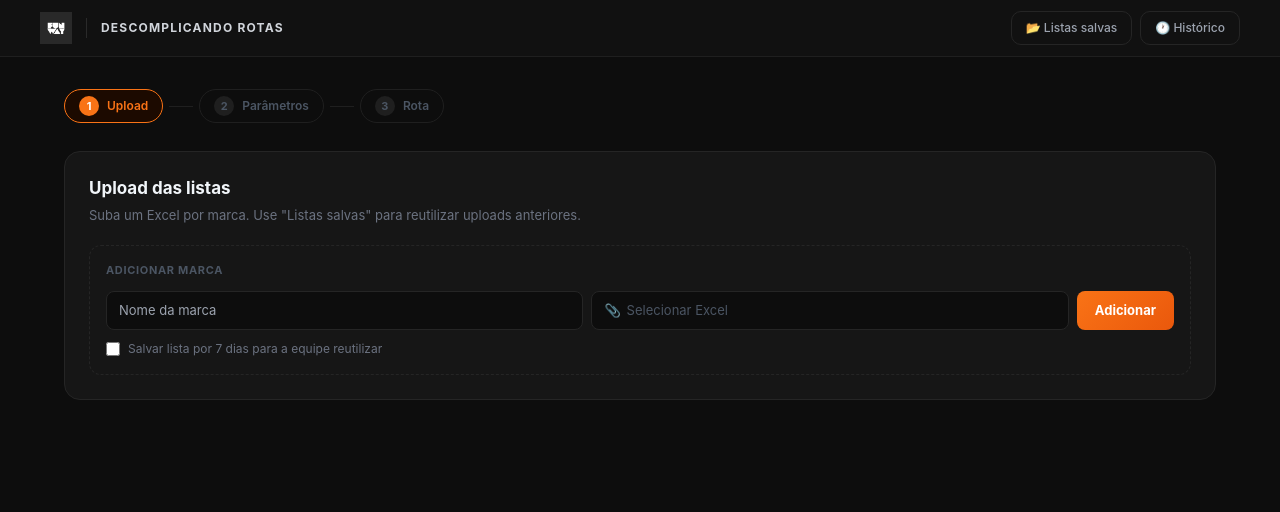
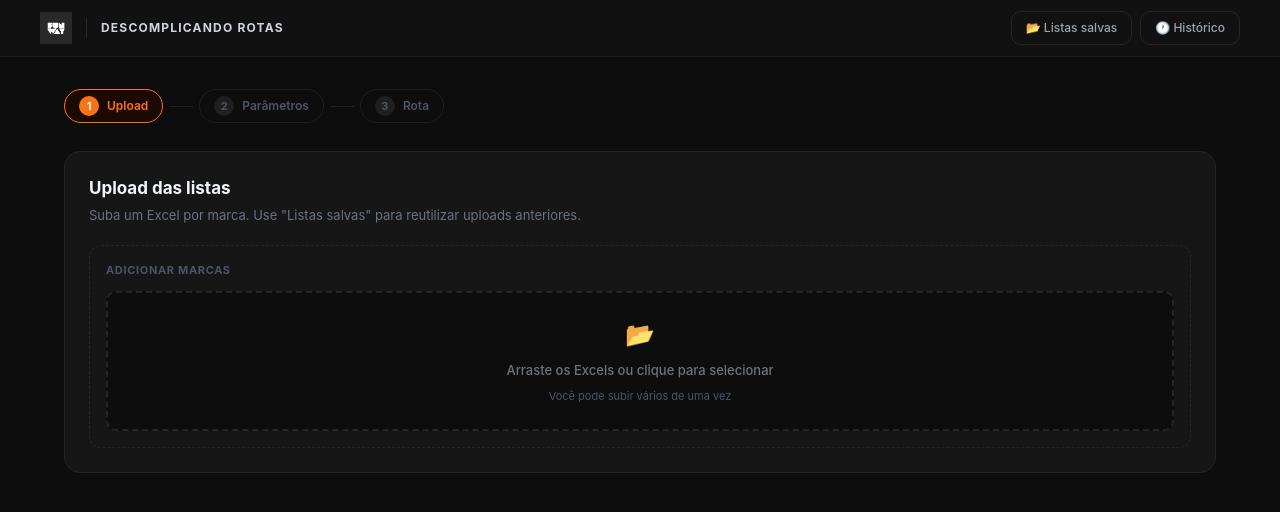
Before and after one commit to 0x-j0tave/rotas-funway, a Next.js app: page / in a window 1280 px wide. Shown: the top 512 px of the page. Built offline with nearby package versions, Linux system fonts and the light colour scheme.

Commit message:
feat: multi-upload com drag and drop e nomeação em lote

```diff
--- a/app/page.js
+++ b/app/page.js
@@ -816,36 +816,104 @@ export default function Home() {
 }
 
 function AddMarca({ onAdd }) {
-  const [nome, setNome] = useState('')
-  const [file, setFile] = useState(null)
-  const [salvar, setSalvar] = useState(false)
+  const [arquivos, setArquivos] = useState([]) // [{ file, nome, salvar }]
+  const [arrastando, setArrastando] = useState(false)
 
-  const handleSubmit = () => {
-    if (!nome.trim() || !file) { alert('Preencha o nome da marca e selecione o arquivo.'); return }
-    onAdd(file, nome.trim(), salvar)
-    setNome('')
-    setFile(null)
-    setSalvar(false)
+  const adicionarArquivos = (files) => {
+    const novos = Array.from(files).map(file => ({
+      file,
+      nome: file.name.replace(/\.(xlsx|xls|csv)$/i, '').replace(/[_-]/g, ' ').trim(),
+      salvar: false,
+      id: Math.random().toString(36).slice(2)
+    }))
+    setArquivos(prev => {
+      const existentes = new Set(prev.map(a => a.file.name))
+      return [...prev, ...novos.filter(n => !existentes.has(n.file.name))]
+    })
+  }
+
+  const handleDrop = (e) => {
+    e.preventDefault()
+    setArrastando(false)
+    adicionarArquivos(e.dataTransfer.files)
+  }
+
+  const remover = (id) => setArquivos(prev => prev.filter(a => a.id !== id))
+
+  const atualizar = (id, campo, valor) => {
+    setArquivos(prev => prev.map(a => a.id === id ? { ...a, [campo]: valor } : a))
+  }
+
+  const confirmar = () => {
+    const invalidos = arquivos.filter(a => !a.nome.trim())
+    if (invalidos.length > 0) { alert('Preencha o nome de todas as marcas.'); return }
+    arquivos.forEach(a => onAdd(a.file, a.nome.trim(), a.salvar))
+    setArquivos([])
   }
 
   return (
     <div style={{ border: '1px dashed #252525', borderRadius: '12px', padding: '16px', marginTop: '8px' }}>
-      <p style={{ fontSize: '11px', fontWeight: '700', color: '#4b5563', textTransform: 'uppercase', letterSpacing: '0.06em', marginBottom: '12px' }}>Adicionar marca</p>
-      <div style={{ display: 'flex', gap: '8px', flexWrap: 'wrap', marginBottom: '10px' }}>
-        <input type="text" placeholder="Nome da marca" value={nome} onChange={e => setNome(e.target.value)}
-          style={{ flex: 1, minWidth: '140px', padding: '9px 12px', backgroundColor: '#0d0d0d', border: '1px solid #252525', borderRadius: '8px', color: '#e5e5e5', fontSize: '13px', outline: 'none' }} />
-        <label style={{ flex: 1, minWidth: '140px', cursor: 'pointer', padding: '9px 12px', backgroundColor: '#0d0d0d', border: '1px solid #252525', borderRadius: '8px', color: file ? '#f97316' : '#4b5563', fontSize: '13px', display: 'flex', alignItems: 'center', gap: '6px' }}>
-          <span>📎</span>
-          <span style={{ overflow: 'hidden', textOverflow: 'ellipsis', whiteSpace: 'nowrap' }}>{file ? file.name : 'Selecionar Excel'}</span>
-          <input type="file" accept=".xlsx,.xls,.csv" style={{ display: 'none' }} onChange={e => setFile(e.target.files[0])} />
-        </label>
-        <button onClick={handleSubmit} style={{ padding: '9px 18px', background: 'linear-gradient(135deg, #f97316, #ea580c)', border: 'none', borderRadius: '8px', color: 'white', fontSize: '13px', fontWeight: '700', cursor: 'pointer' }}>Adicionar</button>
-      </div>
-      <label style={{ display: 'flex', alignItems: 'center', gap: '8px', cursor: 'pointer' }}>
-        <input type="checkbox" checked={salvar} onChange={e => setSalvar(e.target.checked)}
-          style={{ width: '14px', height: '14px', accentColor: '#f97316' }} />
-        <span style={{ fontSize: '12px', color: '#6b7280' }}>Salvar lista por 7 dias para a equipe reutilizar</span>
+      <p style={{ fontSize: '11px', fontWeight: '700', color: '#4b5563', textTransform: 'uppercase', letterSpacing: '0.06em', marginBottom: '12px' }}>Adicionar marcas</p>
+
+      {/* Drop zone */}
+      <label
+        onDragOver={e => { e.preventDefault(); setArrastando(true) }}
+        onDragLeave={() => setArrastando(false)}
+        onDrop={handleDrop}
+        style={{
+          display: 'flex', flexDirection: 'column', alignItems: 'center', justifyContent: 'center',
+          gap: '8px', padding: '24px', marginBottom: arquivos.length > 0 ? '14px' : '0',
+          backgroundColor: arrastando ? '#1c0a00' : '#0d0d0d',
+          border: `2px dashed ${arrastando ? '#f97316' : '#252525'}`,
+          borderRadius: '10px', cursor: 'pointer', transition: 'all 0.15s'
+        }}>
+        <span style={{ fontSize: '24px' }}>📂</span>
+        <span style={{ fontSize: '13px', color: arrastando ? '#f97316' : '#6b7280', fontWeight: '500' }}>
+          {arrastando ? 'Solte os arquivos aqui' : 'Arraste os Excels ou clique para selecionar'}
+        </span>
+        <span style={{ fontSize: '11px', color: '#4b5563' }}>Você pode subir vários de uma vez</span>
+        <input type="file" accept=".xlsx,.xls,.csv" multiple style={{ display: 'none' }}
+          onChange={e => adicionarArquivos(e.target.files)} />
       </label>
+
+      {/* Lista de arquivos para nomear */}
+      {arquivos.length > 0 && (
+        <div style={{ display: 'flex', flexDirection: 'column', gap: '8px', marginBottom: '12px' }}>
+          {arquivos.map(a => (
+            <div key={a.id} style={{ backgroundColor: '#0d0d0d', border: '1px solid #1f1f1f', borderRadius: '10px', padding: '12px' }}>
+              <div style={{ display: 'flex', gap: '8px', alignItems: 'center', marginBottom: '8px' }}>
+                <span style={{ fontSize: '12px', color: '#4b5563', flex: 1, overflow: 'hidden', textOverflow: 'ellipsis', whiteSpace: 'nowrap' }}>📄 {a.file.name}</span>
+                <button onClick={() => remover(a.id)} style={{ background: 'none', border: 'none', color: '#4b5563', cursor: 'pointer', fontSize: '14px', padding: '0 4px' }}>✕</button>
+              </div>
+              <div style={{ display: 'flex', gap: '8px', alignItems: 'center', flexWrap: 'wrap' }}>
+                <input
+                  type="text"
+                  placeholder="Nome da marca (ex: Guaraná)"
+                  value={a.nome}
+                  onChange={e => atualizar(a.id, 'nome', e.target.value)}
+                  style={{ flex: 1, minWidth: '160px', padding: '7px 10px', backgroundColor: '#161616', border: `1px solid ${a.nome.trim() ? '#f97316' : '#252525'}`, borderRadius: '7px', color: '#e5e5e5', fontSize: '13px', fontWeight: '600', outline: 'none' }}
+                />
+                <label style={{ display: 'flex', alignItems: 'center', gap: '6px', cursor: 'pointer', whiteSpace: 'nowrap' }}>
+                  <input type="checkbox" checked={a.salvar} onChange={e => atualizar(a.id, 'salvar', e.target.checked)}
+                    style={{ width: '13px', height: '13px', accentColor: '#f97316' }} />
+                  <span style={{ fontSize: '11px', color: '#6b7280' }}>Salvar 7 dias</span>
+                </label>
+              </div>
+            </div>
+          ))}
+        </div>
+      )}
+
+      {arquivos.length > 0 && (
+        <button onClick={confirmar} style={{
+          width: '100%', padding: '11px',
+          background: 'linear-gradient(135deg, #f97316, #ea580c)',
+          border: 'none', borderRadius: '9px', color: 'white',
+          fontSize: '13px', fontWeight: '700', cursor: 'pointer'
+        }}>
+          Adicionar {arquivos.length} marca{arquivos.length > 1 ? 's' : ''} →
+        </button>
+      )}
     </div>
   )
 }
```
